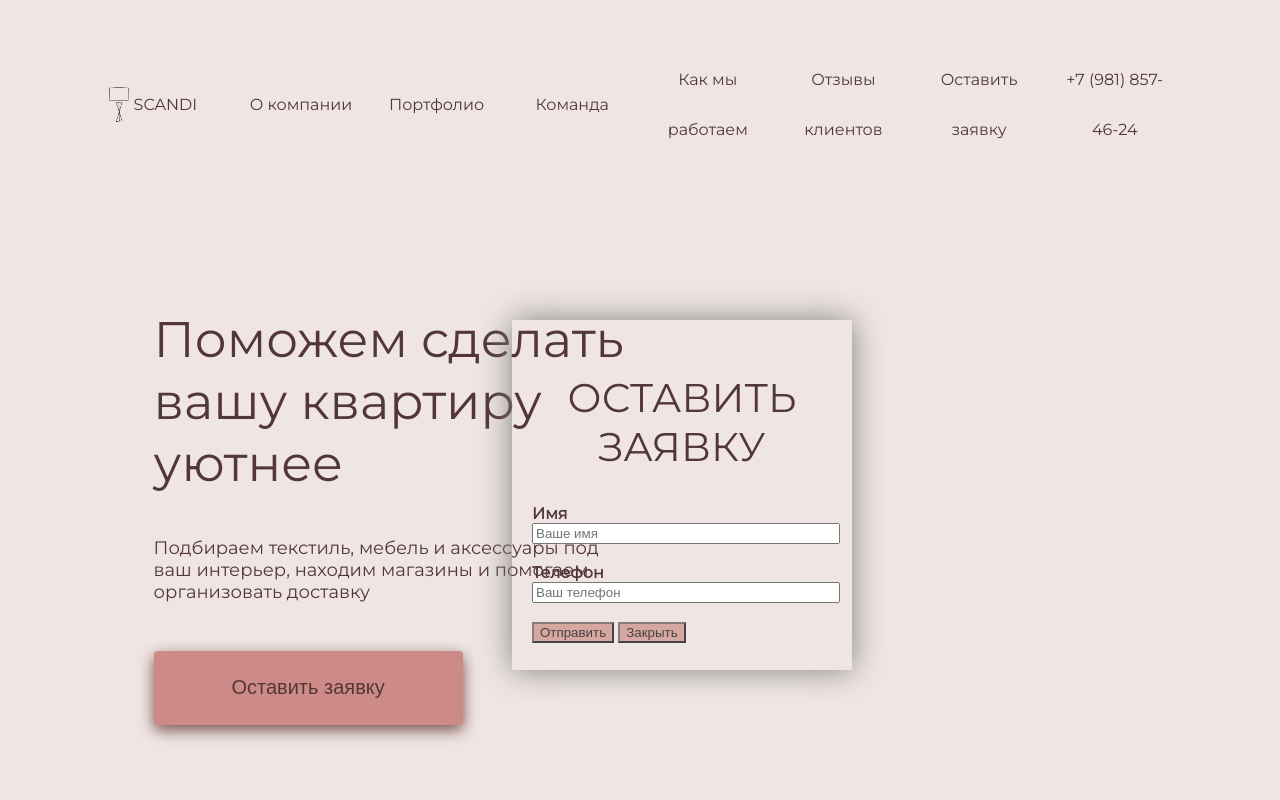
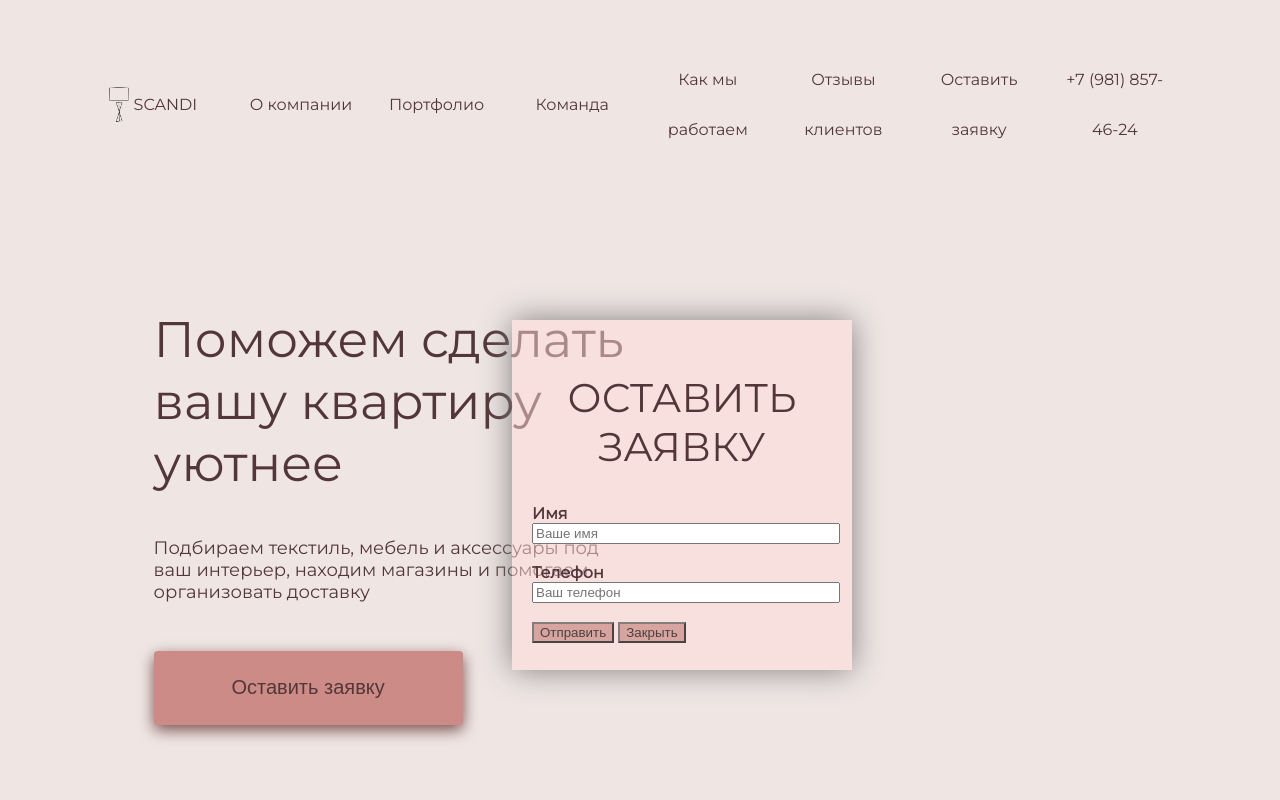
Before and after one commit to crucian-afk/scandi1, a plain HTML site: page index.html in a window 1280 px wide. Both pictures are taken after a click on the item "Оставить заявку". Shown: the top 800 px of the page. Drawn offline with Linux system fonts and the light colour scheme.

Commit message:
Update style.css
Added background color for popup form

```diff
--- a/style.css
+++ b/style.css
@@ -85,6 +85,7 @@ h1 {
   height: 310px;
   width: 300px;
   padding: 20px;
+  background-color: rgba(255,219,217,0.5);
 }
 .form-container {
   max-width: 320px;
```
